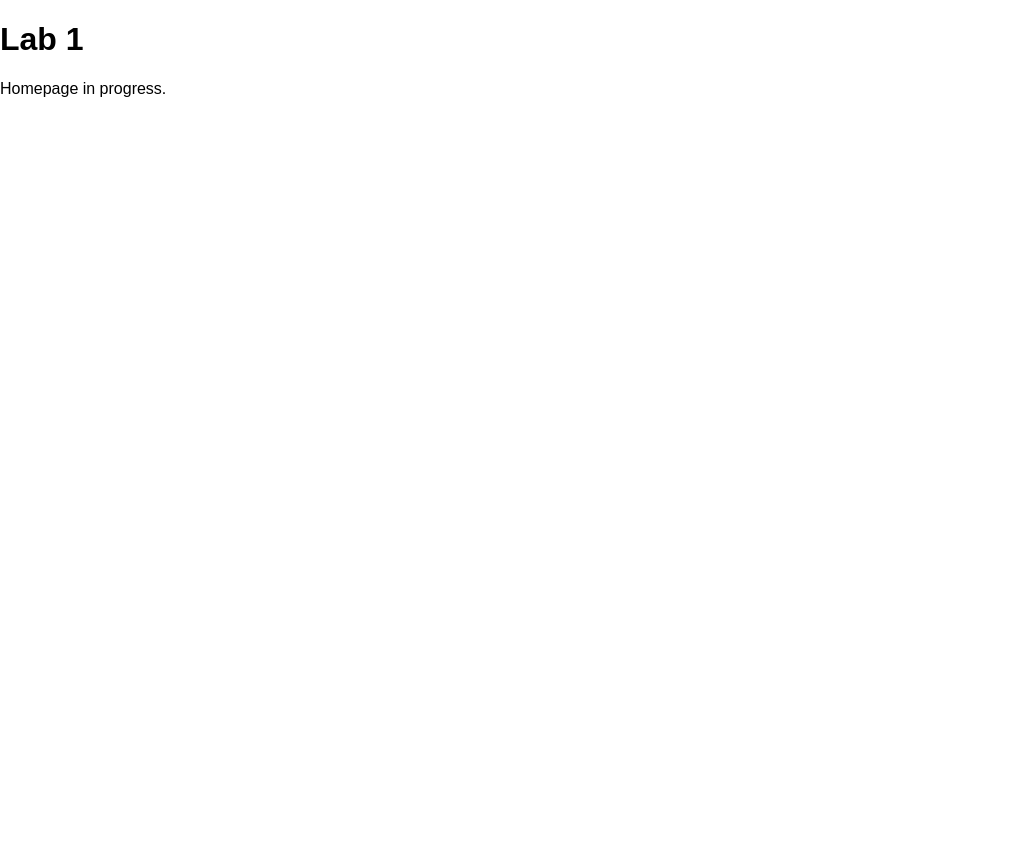
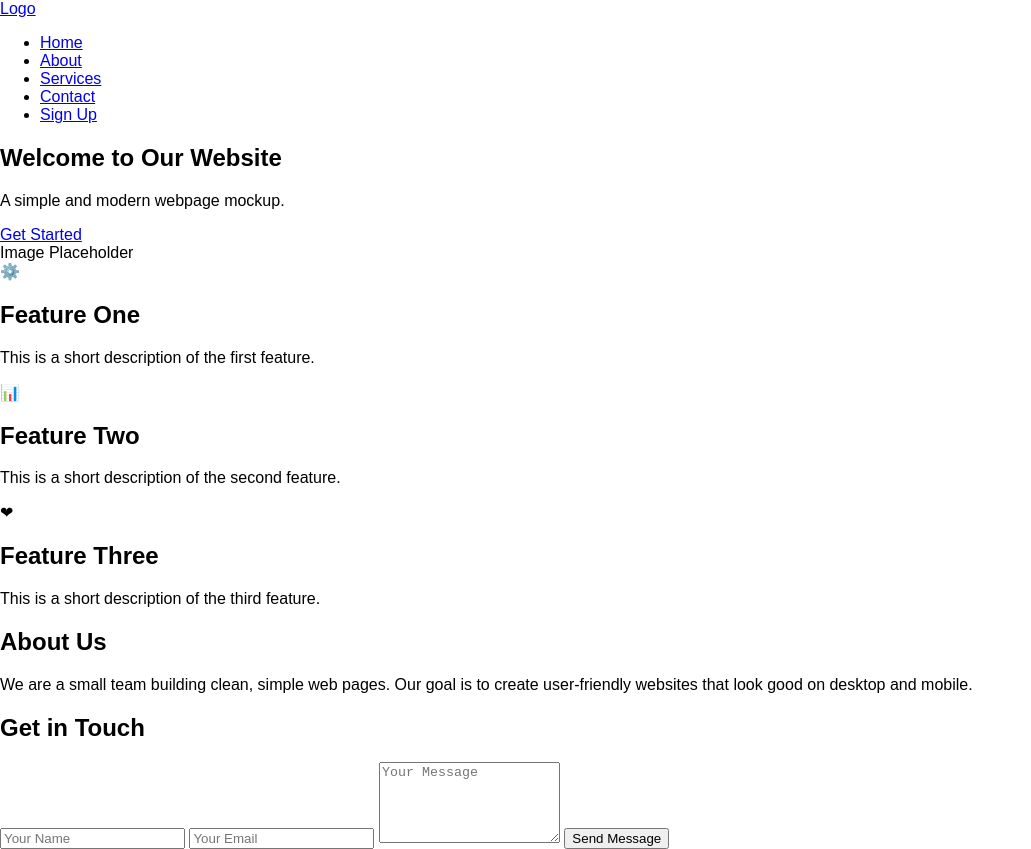
Before and after one commit to sharvey25/ITMD442-Lab1, a plain HTML site: page index.html in a window 1280 px wide. Shown: the whole page, without its empty margins (0-1031 px from the left). Before the commit the page ends 800 px from the top, so only its background shows below. Drawn offline with Linux system fonts and the light colour scheme.

Commit message:
Full Page Structure
Added page layout sections to match the mockup. No styling so far just HTML work.

```diff
--- a/index.html
+++ b/index.html
@@ -7,9 +7,68 @@
   <link rel="stylesheet" href="styles.css">
 </head>
 <body>
-  <main>
-    <h1>Lab 1</h1>
-    <p>Homepage in progress.</p>
+  <header class="site-header">
+    <nav class="nav">
+      <a class="logo" href="#home">Logo</a>
+      <ul class="nav-links">
+        <li><a href="#home">Home</a></li>
+        <li><a href="#about">About</a></li>
+        <li><a href="#services">Services</a></li>
+        <li><a href="#contact">Contact</a></li>
+        <li><a class="nav-btn" href="#contact">Sign Up</a></li>
+      </ul>
+    </nav>
+  </header>
+
+  <main id="home">
+    <section class="hero">
+      <div class="hero-text">
+        <h1>Welcome to Our Website</h1>
+        <p>A simple and modern webpage mockup.</p>
+        <a class="btn" href="#services">Get Started</a>
+      </div>
+
+      <div class="hero-image" aria-label="Placeholder image">
+        <div class="image-box">Image Placeholder</div>
+      </div>
+    </section>
+
+    <section id="services" class="features">
+      <article class="feature-card">
+        <div class="icon">⚙️</div>
+        <h2>Feature One</h2>
+        <p>This is a short description of the first feature.</p>
+      </article>
+
+      <article class="feature-card">
+        <div class="icon">📊</div>
+        <h2>Feature Two</h2>
+        <p>This is a short description of the second feature.</p>
+      </article>
+
+      <article class="feature-card">
+        <div class="icon">❤</div>
+        <h2>Feature Three</h2>
+        <p>This is a short description of the third feature.</p>
+      </article>
+    </section>
+
+    <section id="about" class="about">
+      <h2>About Us</h2>
+      <p>
+        We are a small team building clean, simple web pages. Our goal is to create user-friendly
+        websites that look good on desktop and mobile.
+      </p>
+    </section>
+
+    <section id="contact" class="contact">
+      <h2>Get in Touch</h2>
+      <form class="contact-form">
+        <input type="text" name="name" placeholder="Your Name" required />
+        <input type="email" name="email" placeholder="Your Email" required />
+        <textarea name="message" rows="5" placeholder="Your Message" required></textarea>
+        <button class="btn" type="submit">Send Message</button>
+      </form>
+    </section>
   </main>
-</body>
 </html>
```
